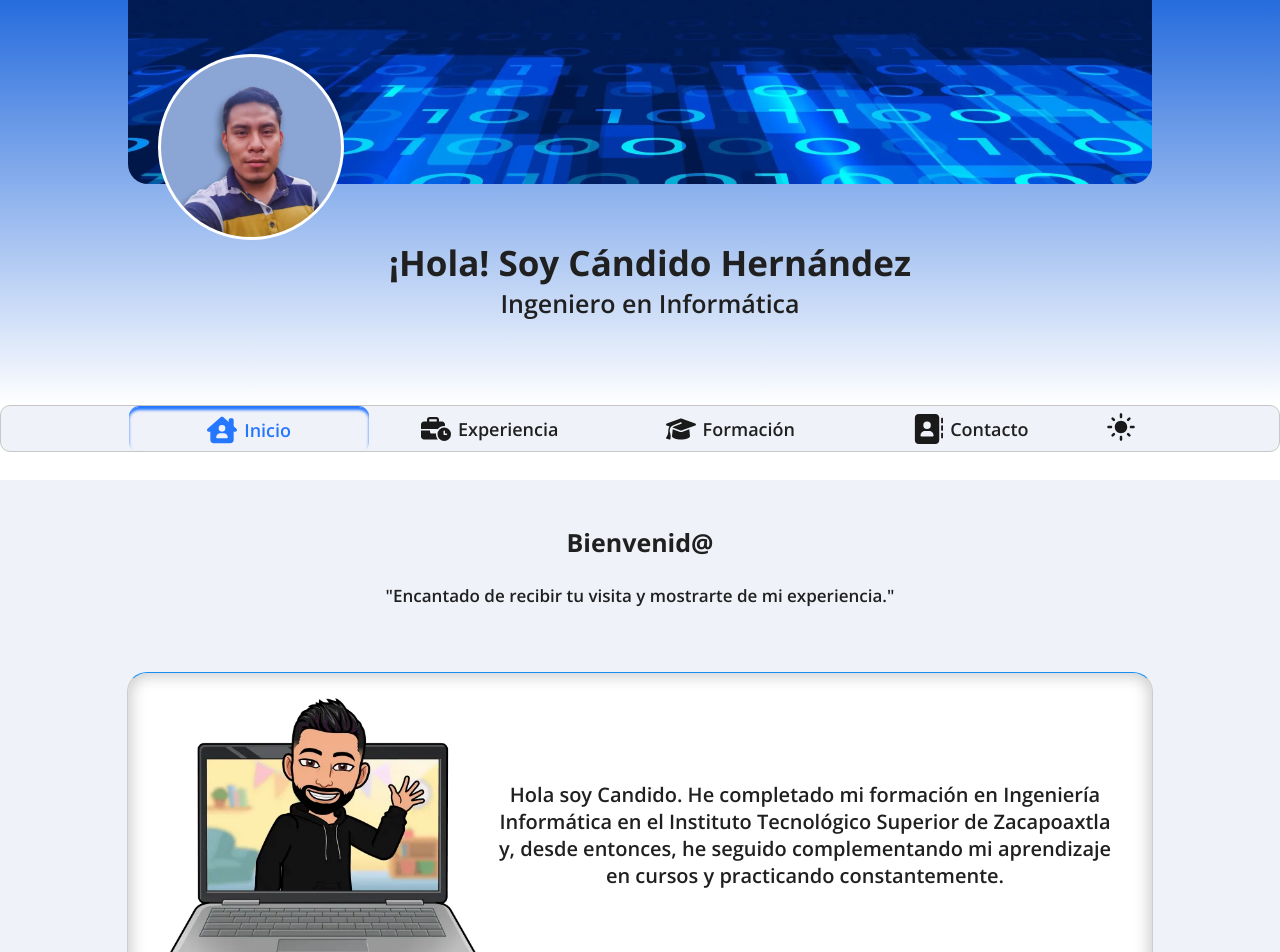
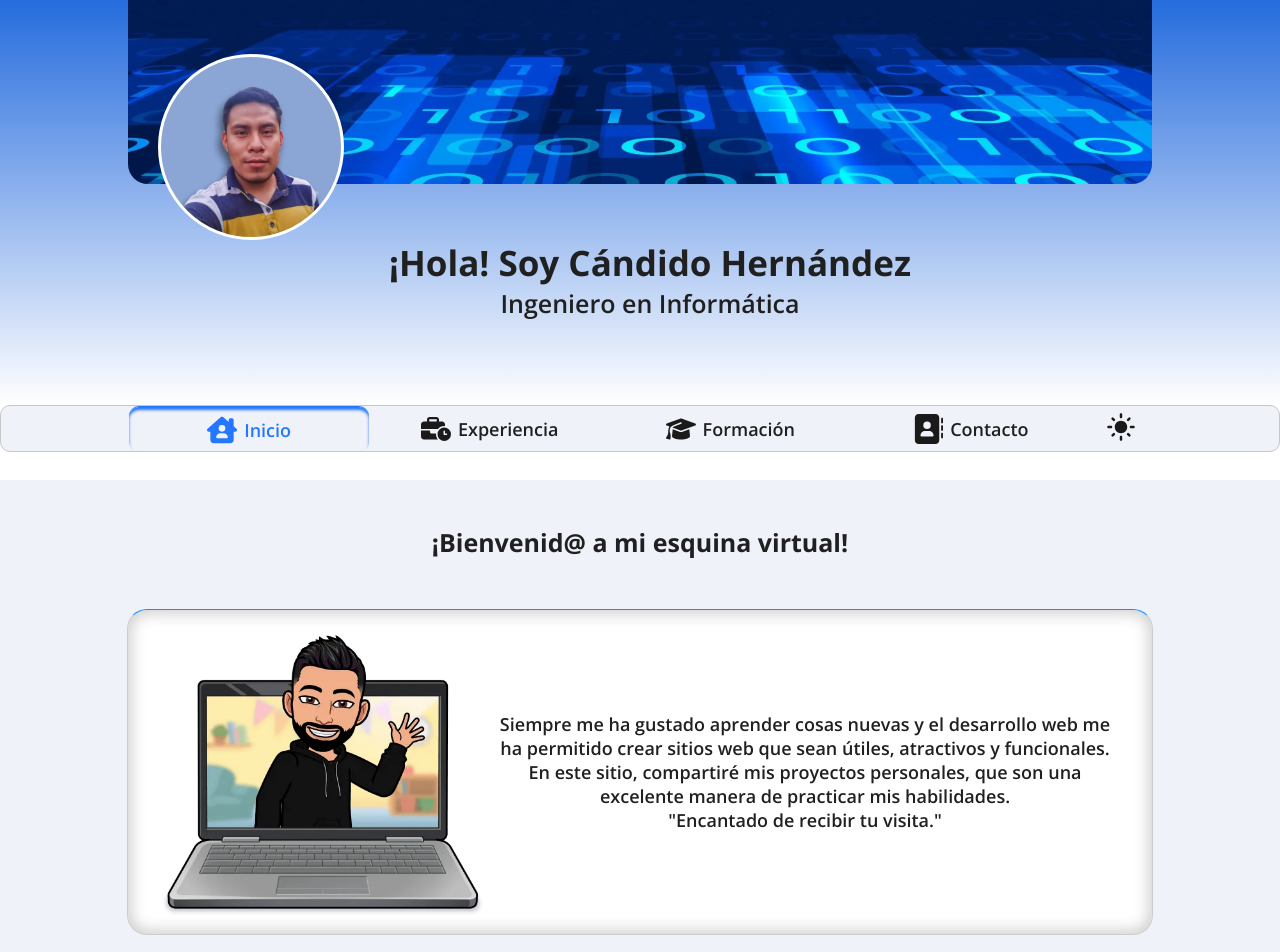
Before and after one commit to Candido-HM/portfolio-candido, an Angular app: page /home in a window 1280 px wide. Shown: the top 952 px of the page. Built offline with nearby package versions, Linux system fonts and the light colour scheme.

Commit message:
modificaciones about

```diff
--- a/src/app/components/main/home/home.component.html
+++ b/src/app/components/main/home/home.component.html
@@ -1,6 +1,5 @@
 <section class="title-welcome">
-    <h2>Bienvenid@</h2>
-    <span>"Encantado de recibir tu visita y mostrarte de mi experiencia."</span>
+    <h2>¡Bienvenid@ a mi esquina virtual!</h2>
 </section>
 <section class="presentation">
     <article class="presentation-container">
@@ -9,9 +8,10 @@
         </figure>
         <article class="text-presentation">
             <p>
-                Hola soy Candido. He completado mi formación en Ingeniería Informática en el
-                Instituto Tecnológico Superior de Zacapoaxtla y, desde entonces, he seguido complementando
-                mi aprendizaje en cursos y practicando constantemente.
+                Siempre me ha gustado aprender cosas nuevas y el desarrollo web me ha permitido
+                crear sitios web que sean útiles, atractivos y funcionales. En este sitio, compartiré
+                mis proyectos personales, que son una excelente manera de practicar mis habilidades. <br>
+                "Encantado de recibir tu visita."
             </p>
         </article>
     </article>
--- a/src/assets/styles/_base.sass
+++ b/src/assets/styles/_base.sass
@@ -177,12 +177,6 @@ main
         margin-top: 10px
         h2
             @include title-section()
-        span
-            margin-top: 10px
-            padding: 15px
-            text-align: center
-            font-family: 'OpenSans-SB', Arial, sans-serif
-            font-size: 17px
     .presentation
         width: inherit
         height: auto
@@ -208,7 +202,7 @@ main
                     text-align: center
                     padding: 15px
                     font-family: "OpenSans-SB"
-                    font-size: 17px
+                    font-size: 16px
                     margin-top: 20px
                     margin-bottom: 20px
 
@@ -595,6 +589,7 @@ footer
         width: 90%
         height: 100px
         @include centrar()
+        margin: 10px 0px 10px 0px
         p
             font-family: 'OpenSans-R', Arial, sans-serif
             font-size: 18px
--- a/src/assets/styles/_responsive.sass
+++ b/src/assets/styles/_responsive.sass
@@ -200,7 +200,7 @@ footer
                 .text-presentation
                     padding-right: 15px
                     p
-                        font-size: 20px
+                        font-size: 18px
         .skills-section
             .skills-container
                 width: 80%
```
